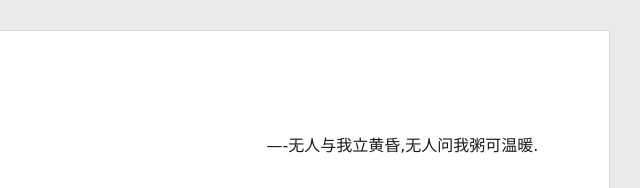
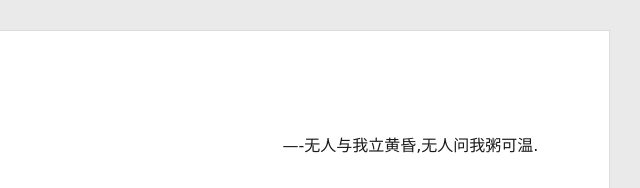
Before and after one commit to oakShield/oakShield.github.io, a plain HTML site: page index.html in a window 1280 px wide. Shown: the top 188 px of the page, 640-1280 px from the left. Drawn offline with Linux system fonts and the light colour scheme; files whose address does not match are found by name.

Commit message:
Site updated: 2016-11-05 11:51:17

```diff
--- a/index.html
+++ b/index.html
@@ -157,7 +157,7 @@
 
     <div class="article-entry" itemprop="articleBody">
 
-        <p align="right">—-无人与我立黄昏,无人问我粥可温暖.</p>
+        <p align="right">—-无人与我立黄昏,无人问我粥可温.</p>
 
     </div>
     <div class="article-info article-info-index">
```
Also changed, not shown: 2016/11/04/Hello World/index.html (+5 -5 lines).
